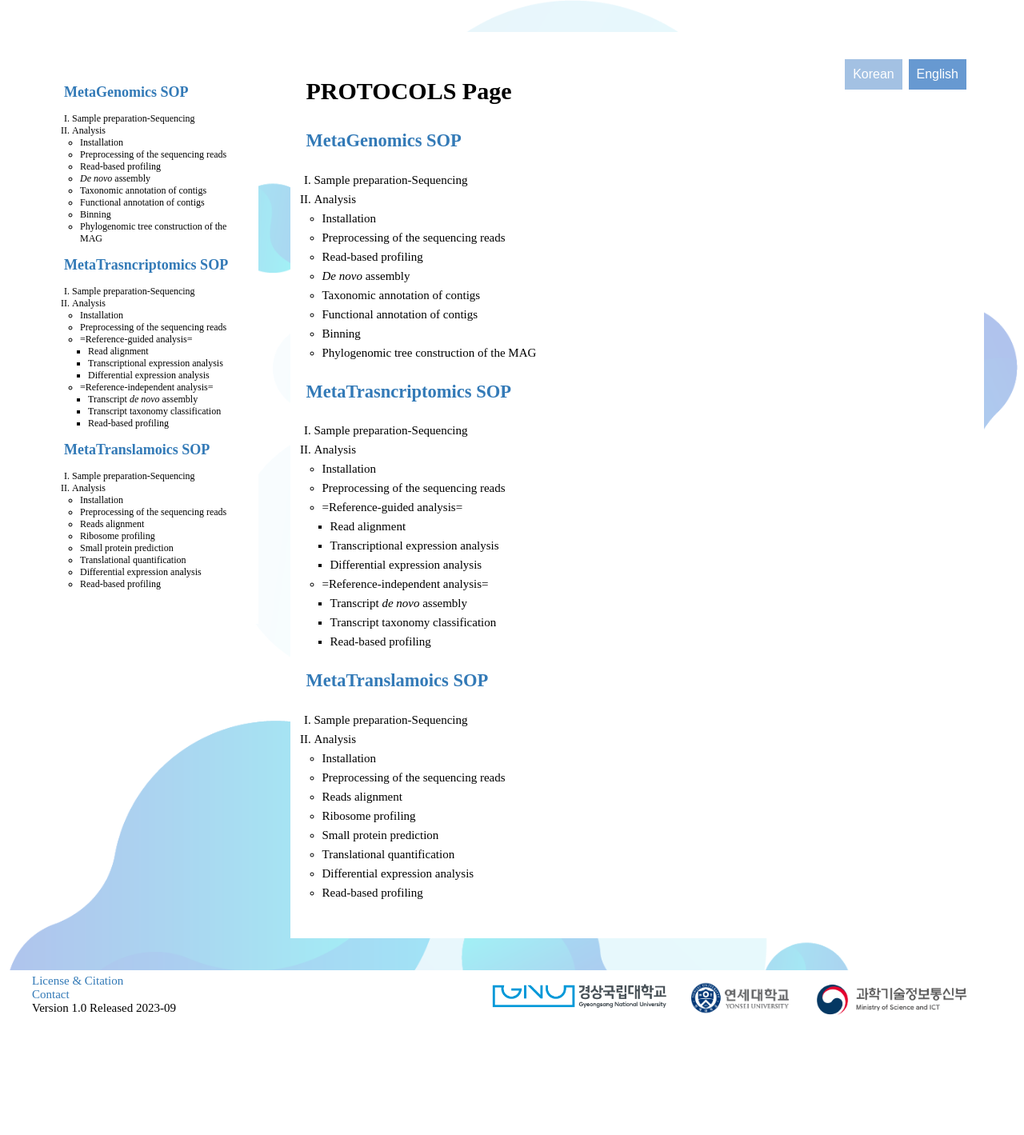
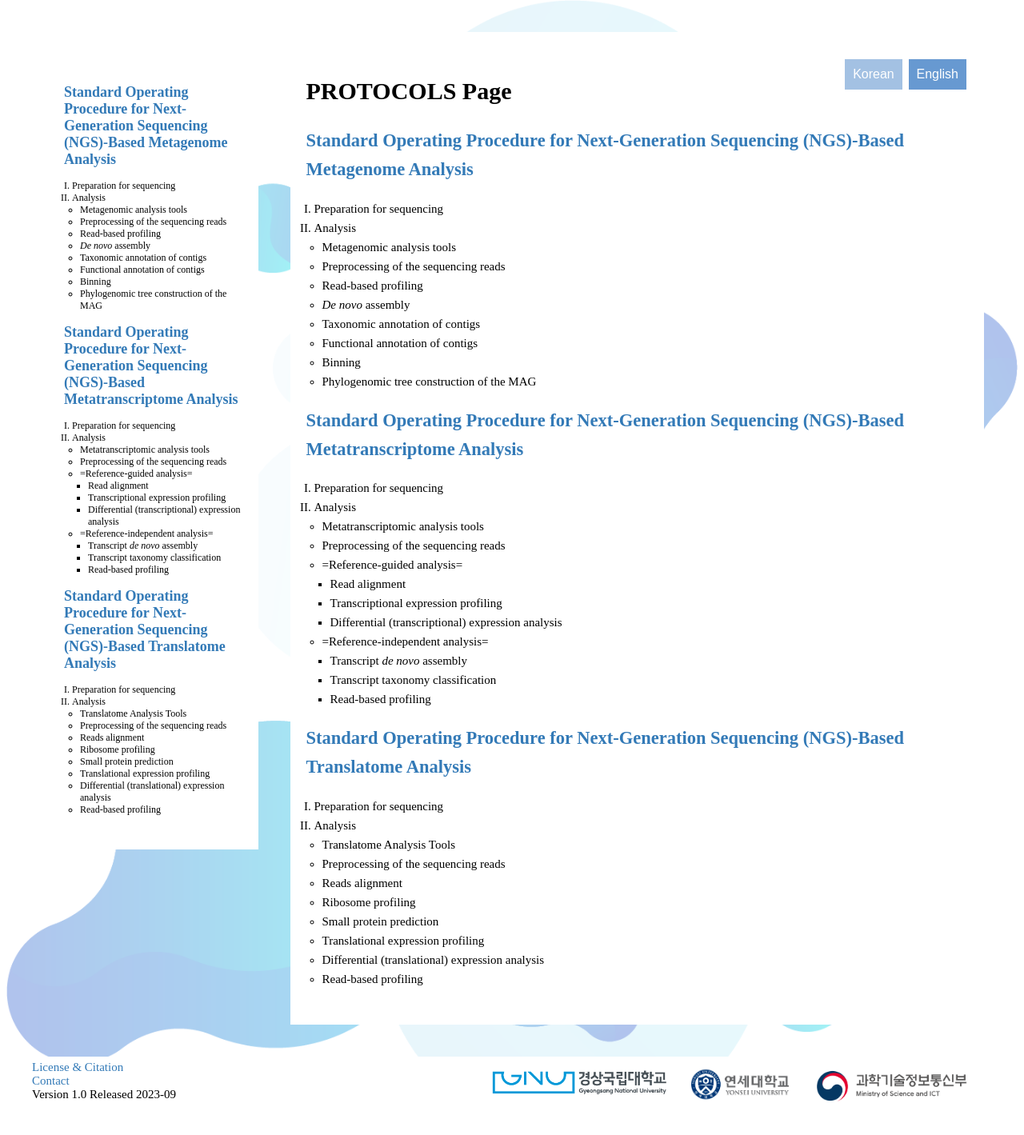
Before and after one commit to sujin9819/django_web, a Django app: template SOP/templates/SOP/PROTOCOL.html in a window 1280 px wide. Shown: the part 132-1551 px from the top of the page at 80% size. Before the commit the page ends 1401 px from the top, so only its background shows below. Run offline with Django 3.2, Linux system fonts and the light colour scheme; the template is opened without the code that fills it, so the values that code supplies are empty; some libraries are stand-ins or nearby versions.

Commit message:
update_nav

```diff
--- a/SOP/templates/SOP/Protocol_nav_ko.html
+++ b/SOP/templates/SOP/Protocol_nav_ko.html
@@ -1,12 +1,12 @@
 <!-- navigation.html -->
-<h2><a href="/PROTOCOL/ko/DNA/Introduction">MetaGenomics SOP</a></h2>
+<h2><a href="/PROTOCOL/ko/DNA/Introduction">Standard Operating Procedure for Next-Generation Sequencing (NGS)-Based Metagenome Analysis</a></h2>
 <ol type="I">
-    <li><a href="/PROTOCOL/ko/DNA/Preparation for sequencing">Sample preparation-Sequencing</a>
+    <li><a href="/PROTOCOL/ko/DNA/Preparation for sequencing">Preparation for sequencing</a>
     </li>
     <li>Analysis
         <ul>
         <li>
-        <a href="/PROTOCOL/ko/DNA/Installation">Installation</a>
+        <a href="/PROTOCOL/ko/DNA/Installation">Metagenomic analysis tools</a>
         </li>
         <li>
         <a href="/PROTOCOL/ko/DNA/Preprocessing of the sequencing">Preprocessing of the sequencing reads</a>
@@ -32,14 +32,14 @@
         </ul>
     </li>
 </ol>
-<h2><a href="/PROTOCOL/ko/RNA/Introduction">MetaTrasncriptomics SOP</a></h2>
+<h2><a href="/PROTOCOL/ko/RNA/Introduction">Standard Operating Procedure for Next-Generation Sequencing (NGS)-Based Metatranscriptome Analysis</a></h2>
 <ol type="I">
-    <li><a href="/PROTOCOL/ko/RNA/Sequencing">Sample preparation-Sequencing</a>
+    <li><a href="/PROTOCOL/ko/RNA/Sequencing">Preparation for sequencing</a>
     </li>
     <li>Analysis
     <ul>
     <li>
-    <a href="/PROTOCOL/ko/RNA/Installation">Installation</a>
+    <a href="/PROTOCOL/ko/RNA/Installation">Metatranscriptomic analysis tools</a>
     </li>
     <li>
     <a href="/PROTOCOL/ko/RNA/Preprocessing of the sequencing">Preprocessing of the sequencing reads</a>
@@ -51,10 +51,10 @@
     <a href="/PROTOCOL/ko/RNA/Read alignment">Read alignment</a>
     </li>
     <li>
-    <a href="/PROTOCOL/ko/RNA/Transcriptional expression profiling">Transcriptional expression analysis</a>
+    <a href="/PROTOCOL/ko/RNA/Transcriptional expression profiling">Transcriptional expression profiling</a>
     </li>
     <li>
-    <a href="/PROTOCOL/ko/RNA/Differential expression analysis">Differential expression analysis</a>
+    <a href="/PROTOCOL/ko/RNA/Differential expression analysis">Differential (transcriptional) expression analysis</a>
     </li>
     </ul>
     </li>
@@ -75,14 +75,14 @@
     </ul>
     </li>
 </ol>
-<h2><a href="/PROTOCOL/ko/Ribo/Introduction">MetaTranslamoics SOP</a></h2>
+<h2><a href="/PROTOCOL/ko/Ribo/Introduction">Standard Operating Procedure for Next-Generation Sequencing (NGS)-Based Translatome Analysis</a></h2>
 <ol type="I">
-    <li><a href="/PROTOCOL/ko/Ribo/Sequencing">Sample preparation-Sequencing</a>
+    <li><a href="/PROTOCOL/ko/Ribo/Sequencing">Preparation for sequencing</a>
     </li>
     <li>Analysis
     <ul>
     <li>
-    <a href="/PROTOCOL/ko/Ribo/Installation">Installation</a>
+    <a href="/PROTOCOL/ko/Ribo/Installation">Translatome Analysis Tools</a>
     </li>
     <li>
     <a href="/PROTOCOL/ko/Ribo/Preprocessing of the sequencing">Preprocessing of the sequencing reads</a>
@@ -97,10 +97,10 @@
     <a href="/PROTOCOL/ko/Ribo/Small protein prediction">Small protein prediction</a>
     </li>
     <li>
-    <a href="/PROTOCOL/ko/Ribo/Translational quantification">Translational quantification</a>
+    <a href="/PROTOCOL/ko/Ribo/Translational quantification">Translational expression profiling</a>
     </li>
     <li>
-    <a href="/PROTOCOL/ko/Ribo/Differential expression analysis">Differential expression analysis</a>
+    <a href="/PROTOCOL/ko/Ribo/Differential expression analysis">Differential (translational) expression analysis</a>
     </li>
     <li>
     <a href="/PROTOCOL/ko/Ribo/Read-based profiling">Read-based profiling</a>
```
Also changed, not shown: SOP/templates/SOP/Protocol_nav.html (+13 -13 lines).
